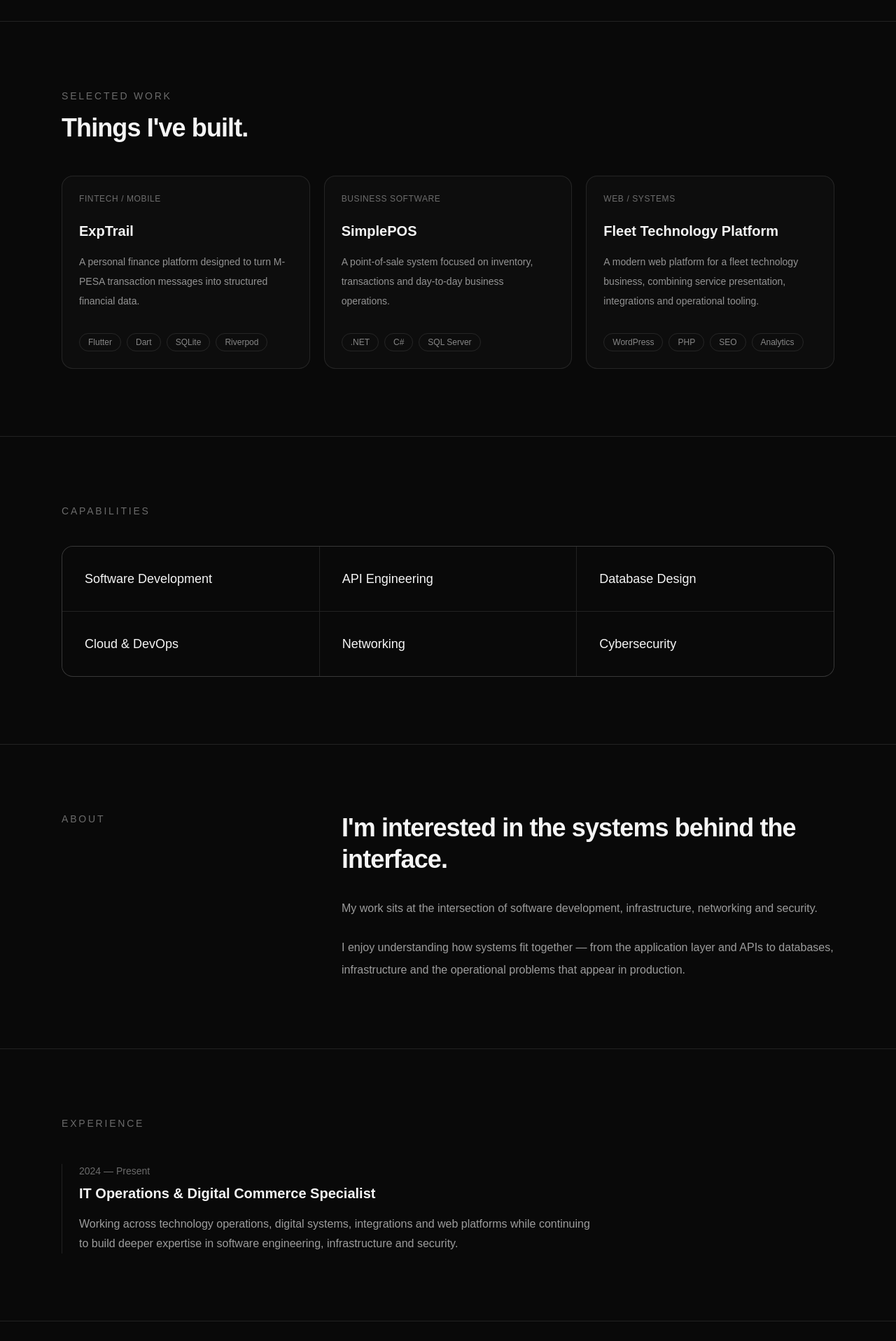
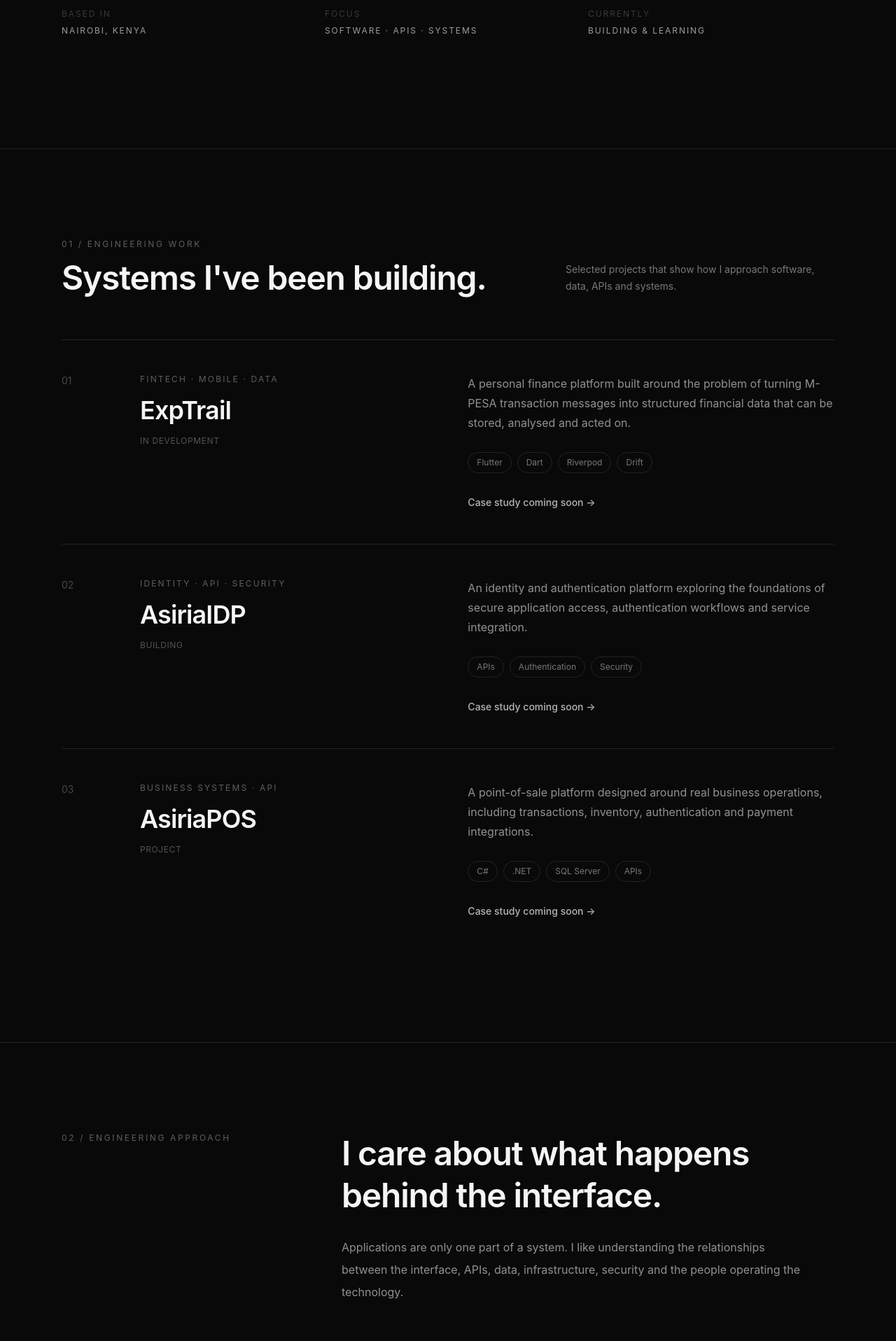
Before and after one commit to Muthaa/philip-portfolio, a Next.js app: page / in a window 1280 px wide. Shown: the part 880-2796 px from the top of the page at 70% size. Built offline with nearby package versions, Linux system fonts and the light colour scheme.

Commit message:
Restructure portfolio around engineering work

```diff
--- a/app/globals.css
+++ b/app/globals.css
@@ -17,7 +17,8 @@ body {
   margin: 0;
   background: var(--background);
   color: var(--foreground);
-  font-family: Arial, Helvetica, sans-serif;
+  font-family: Inter, ui-sans-serif, system-ui, -apple-system, BlinkMacSystemFont,
+    "Segoe UI", sans-serif;
 }
 
 ::selection {
--- a/app/page.tsx
+++ b/app/page.tsx
@@ -1,78 +1,154 @@
-const projects = [
+const engineeringProjects = [
   {
+    number: "01",
     title: "ExpTrail",
-    category: "Fintech / Mobile",
+    category: "FINTECH · MOBILE · DATA",
     description:
-      "A personal finance platform designed to turn M-PESA transaction messages into structured financial data.",
-    technologies: ["Flutter", "Dart", "SQLite", "Riverpod"],
+      "A personal finance platform built around the problem of turning M-PESA transaction messages into structured financial data that can be stored, analysed and acted on.",
+    stack: ["Flutter", "Dart", "Riverpod", "Drift"],
+    status: "In development",
   },
   {
-    title: "SimplePOS",
-    category: "Business Software",
+    number: "02",
+    title: "AsiriaIDP",
+    category: "IDENTITY · API · SECURITY",
     description:
-      "A point-of-sale system focused on inventory, transactions and day-to-day business operations.",
-    technologies: [".NET", "C#", "SQL Server"],
+      "An identity and authentication platform exploring the foundations of secure application access, authentication workflows and service integration.",
+    stack: ["APIs", "Authentication", "Security"],
+    status: "Building",
   },
   {
-    title: "Fleet Technology Platform",
-    category: "Web / Systems",
+    number: "03",
+    title: "AsiriaPOS",
+    category: "BUSINESS SYSTEMS · API",
     description:
-      "A modern web platform for a fleet technology business, combining service presentation, integrations and operational tooling.",
-    technologies: ["WordPress", "PHP", "SEO", "Analytics"],
+      "A point-of-sale platform designed around real business operations, including transactions, inventory, authentication and payment integrations.",
+    stack: ["C#", ".NET", "SQL Server", "APIs"],
+    status: "Project",
+  },
+];
+
+const clientProjects = [
+  {
+    title: "Elite Tech Base",
+    category: "E-COMMERCE",
+  },
+  {
+    title: "Discreet Fleet",
+    category: "FLEET TECHNOLOGY",
+  },
+  {
+    title: "Kira Tech & Tacticals",
+    category: "COMMERCE",
+  },
+  {
+    title: "Smart Ryuga",
+    category: "WEB PLATFORM",
+  },
+  {
+    title: "Chanf Hospital",
+    category: "HEALTHCARE",
+  },
+  {
+    title: "Moderno Global Placements",
+    category: "PROFESSIONAL SERVICES",
   },
 ];
 
 const capabilities = [
-  "Software Development",
-  "API Engineering",
-  "Database Design",
-  "Cloud & DevOps",
-  "Networking",
-  "Cybersecurity",
+  {
+    number: "01",
+    title: "Software",
+    description:
+      "Designing and building applications across web, mobile and backend environments.",
+  },
+  {
+    number: "02",
+    title: "APIs & Integrations",
+    description:
+      "Connecting applications, services and third-party platforms through reliable APIs and integrations.",
+  },
+  {
+    number: "03",
+    title: "Data & Persistence",
+    description:
+      "Working with relational databases, application state and data flows from ingestion to persistence.",
+  },
+  {
+    number: "04",
+    title: "Infrastructure",
+    description:
+      "Understanding the systems beneath applications — hosting, deployment, networking and operations.",
+  },
+  {
+    number: "05",
+    title: "Security",
+    description:
+      "Building with authentication, access control, API security and secure system design in mind.",
+  },
+  {
+    number: "06",
+    title: "Problem Solving",
+    description:
+      "Breaking complex technical problems into smaller systems that can actually be built and maintained.",
+  },
 ];
 
 export default function Home() {
   return (
     <main>
-      {/* Navigation */}
+      {/* NAVIGATION */}
       <header className="border-b border-white/10">
         <nav className="mx-auto flex max-w-6xl items-center justify-between px-6 py-5">
-          <a href="/" className="text-lg font-semibold tracking-tight">
+          <a
+            href="/"
+            className="text-sm font-semibold uppercase tracking-[0.12em]"
+          >
             Philip Kyalo
           </a>
 
-          <div className="hidden gap-8 text-sm text-white/60 md:flex">
+          <div className="hidden items-center gap-8 text-sm text-white/50 md:flex">
             <a href="#work" className="transition hover:text-white">
               Work
             </a>
-            <a href="#about" className="transition hover:text-white">
-              About
+
+            <a href="#approach" className="transition hover:text-white">
+              Approach
             </a>
+
             <a href="#experience" className="transition hover:text-white">
               Experience
             </a>
+
             <a href="#contact" className="transition hover:text-white">
               Contact
             </a>
           </div>
+
+          <a
+            href="#contact"
+            className="rounded-full border border-white/15 px-4 py-2 text-xs font-medium transition hover:border-white/30"
+          >
+            Let&apos;s talk
+          </a>
         </nav>
       </header>
 
-      {/* Hero */}
-      <section className="mx-auto max-w-6xl px-6 pb-32 pt-28 md:pt-40">
-        <div className="max-w-4xl">
-          <p className="mb-6 text-sm font-medium uppercase tracking-[0.2em] text-white/40">
-            Software & Systems Engineer
+      {/* HERO */}
+      <section className="mx-auto max-w-6xl px-6 pb-32 pt-28 md:pb-40 md:pt-40">
+        <div className="max-w-5xl">
+          <p className="mb-7 text-xs font-medium uppercase tracking-[0.25em] text-white/40">
+            Software · Systems · Security
           </p>
 
-          <h1 className="text-5xl font-semibold leading-[1.05] tracking-tight md:text-7xl">
-            I build software, APIs and systems that solve real problems.
+          <h1 className="max-w-4xl text-5xl font-semibold leading-[1.02] tracking-[-0.04em] md:text-7xl lg:text-8xl">
+            I build software and systems that hold up in the real world.
           </h1>
 
-          <p className="mt-8 max-w-2xl text-lg leading-8 text-white/60">
-            I work across software development, backend systems, APIs,
-            databases, infrastructure and security — turning ideas into
-            reliable technology.
+          <p className="mt-8 max-w-2xl text-lg leading-8 text-white/55 md:text-xl">
+            Software & systems engineer working across applications, APIs,
+            databases, infrastructure and security — turning complex technical
+            problems into reliable systems.
           </p>
 
           <div className="mt-10 flex flex-wrap gap-4">
@@ -80,7 +156,7 @@ export default function Home() {
               href="#work"
               className="rounded-full bg-white px-6 py-3 text-sm font-medium text-black transition hover:bg-white/90"
             >
-              View my work
+              View selected work
             </a>
 
             <a
@@ -92,52 +168,96 @@ export default function Home() {
           </div>
         </div>
 
-        <div className="mt-20 flex items-center gap-3 text-sm text-white/40">
-          <span className="h-2 w-2 rounded-full bg-emerald-400" />
-          Based in Nairobi, Kenya
+        <div className="mt-20 grid gap-6 border-t border-white/10 pt-6 text-xs uppercase tracking-[0.16em] text-white/35 md:grid-cols-3">
+          <div>
+            <span className="block text-white/20">Based in</span>
+            <span className="mt-2 block text-white/60">Nairobi, Kenya</span>
+          </div>
+
+          <div>
+            <span className="block text-white/20">Focus</span>
+            <span className="mt-2 block text-white/60">
+              Software · APIs · Systems
+            </span>
+          </div>
+
+          <div>
+            <span className="block text-white/20">Currently</span>
+            <span className="mt-2 block text-white/60">
+              Building & learning
+            </span>
+          </div>
         </div>
       </section>
 
-      {/* Work */}
+      {/* ENGINEERING WORK */}
       <section id="work" className="border-t border-white/10">
-        <div className="mx-auto max-w-6xl px-6 py-24">
-          <div className="mb-12">
-            <p className="text-sm uppercase tracking-[0.2em] text-white/40">
-              Selected work
+        <div className="mx-auto max-w-6xl px-6 py-24 md:py-32">
+          <div className="flex flex-col justify-between gap-6 md:flex-row md:items-end">
+            <div>
+              <p className="text-xs uppercase tracking-[0.22em] text-white/35">
+                01 / Engineering work
               </p>
 
-            <h2 className="mt-4 text-3xl font-semibold tracking-tight md:text-4xl">
-              Things I&apos;ve built.
+              <h2 className="mt-4 text-3xl font-semibold tracking-tight md:text-5xl">
+                Systems I&apos;ve been building.
               </h2>
             </div>
 
-          <div className="grid gap-5 md:grid-cols-3">
-            {projects.map((project) => (
+            <p className="max-w-sm text-sm leading-6 text-white/45">
+              Selected projects that show how I approach software, data,
+              APIs and systems.
+            </p>
+          </div>
+
+          <div className="mt-16">
+            {engineeringProjects.map((project) => (
               <article
                 key={project.title}
-                className="group rounded-2xl border border-white/10 bg-white/[0.02] p-6 transition hover:-translate-y-1 hover:border-white/20"
+                className="group border-t border-white/10 py-10 md:py-12"
               >
-                <p className="text-xs uppercase tracking-wider text-white/40">
+                <div className="grid gap-8 md:grid-cols-[80px_1fr_1.2fr] md:items-start">
+                  <span className="text-sm text-white/25">
+                    {project.number}
+                  </span>
+
+                  <div>
+                    <p className="text-xs uppercase tracking-[0.18em] text-white/35">
                       {project.category}
                     </p>
 
-                <h3 className="mt-6 text-xl font-semibold">
+                    <h3 className="mt-4 text-3xl font-semibold tracking-tight md:text-4xl">
                       {project.title}
                     </h3>
 
-                <p className="mt-4 text-sm leading-7 text-white/55">
+                    <p className="mt-4 text-xs uppercase tracking-wider text-white/30">
+                      {project.status}
+                    </p>
+                  </div>
+
+                  <div>
+                    <p className="max-w-xl text-base leading-7 text-white/55">
                       {project.description}
                     </p>
 
-                <div className="mt-8 flex flex-wrap gap-2">
-                  {project.technologies.map((technology) => (
+                    <div className="mt-7 flex flex-wrap gap-2">
+                      {project.stack.map((technology) => (
                         <span
                           key={technology}
-                      className="rounded-full border border-white/10 px-3 py-1 text-xs text-white/50"
+                          className="rounded-full border border-white/10 px-3 py-1.5 text-xs text-white/45"
                         >
                           {technology}
                         </span>
                       ))}
+                    </div>
+
+                    <button
+                      className="mt-8 text-sm font-medium text-white/70 transition hover:text-white"
+                      type="button"
+                    >
+                      Case study coming soon →
+                    </button>
+                  </div>
                 </div>
               </article>
             ))}
@@ -145,107 +265,249 @@ export default function Home() {
         </div>
       </section>
 
-      {/* Capabilities */}
-      <section className="border-t border-white/10">
-        <div className="mx-auto max-w-6xl px-6 py-24">
-          <p className="text-sm uppercase tracking-[0.2em] text-white/40">
-            Capabilities
+      {/* APPROACH */}
+      <section id="approach" className="border-t border-white/10">
+        <div className="mx-auto max-w-6xl px-6 py-24 md:py-32">
+          <div className="grid gap-12 md:grid-cols-[1fr_2fr]">
+            <div>
+              <p className="text-xs uppercase tracking-[0.22em] text-white/35">
+                02 / Engineering approach
+              </p>
+            </div>
+
+            <div>
+              <h2 className="max-w-3xl text-3xl font-semibold leading-tight tracking-tight md:text-5xl">
+                I care about what happens behind the interface.
+              </h2>
+
+              <p className="mt-7 max-w-2xl text-base leading-8 text-white/55">
+                Applications are only one part of a system. I like
+                understanding the relationships between the interface, APIs,
+                data, infrastructure, security and the people operating the
+                technology.
               </p>
 
-          <div className="mt-10 grid gap-px overflow-hidden rounded-2xl border border-white/10 bg-white/10 sm:grid-cols-2 lg:grid-cols-3">
+              <div className="mt-14 grid gap-px overflow-hidden rounded-2xl border border-white/10 bg-white/10 sm:grid-cols-2 lg:grid-cols-3">
                 {capabilities.map((capability) => (
                   <div
-                key={capability}
-                className="bg-[#090909] p-8 text-lg font-medium"
+                    key={capability.number}
+                    className="bg-[#090909] p-7"
                   >
-                {capability}
+                    <span className="text-xs text-white/25">
+                      {capability.number}
+                    </span>
+
+                    <h3 className="mt-8 text-lg font-medium">
+                      {capability.title}
+                    </h3>
+
+                    <p className="mt-3 text-sm leading-6 text-white/45">
+                      {capability.description}
+                    </p>
+                  </div>
+                ))}
+              </div>
+            </div>
+          </div>
+        </div>
+      </section>
+
+      {/* CLIENT WORK */}
+      <section className="border-t border-white/10">
+        <div className="mx-auto max-w-6xl px-6 py-24 md:py-32">
+          <div className="flex flex-col justify-between gap-6 md:flex-row md:items-end">
+            <div>
+              <p className="text-xs uppercase tracking-[0.22em] text-white/35">
+                03 / Selected client work
+              </p>
+
+              <h2 className="mt-4 text-3xl font-semibold tracking-tight md:text-5xl">
+                Technology in the real world.
+              </h2>
+            </div>
+
+            <p className="max-w-sm text-sm leading-6 text-white/45">
+              Websites and digital platforms designed and built for
+              organisations across different industries.
+            </p>
+          </div>
+
+          <div className="mt-14 grid border-l border-t border-white/10 sm:grid-cols-2 lg:grid-cols-3">
+            {clientProjects.map((project) => (
+              <div
+                key={project.title}
+                className="border-b border-r border-white/10 p-7 transition hover:bg-white/[0.02]"
+              >
+                <p className="text-xs uppercase tracking-[0.18em] text-white/30">
+                  {project.category}
+                </p>
+
+                <h3 className="mt-10 text-lg font-medium">
+                  {project.title}
+                </h3>
+
+                <span className="mt-6 block text-sm text-white/30">
+                  View project →
+                </span>
               </div>
             ))}
           </div>
         </div>
       </section>
 
-      {/* About */}
-      <section id="about" className="border-t border-white/10">
-        <div className="mx-auto max-w-6xl px-6 py-24">
+      {/* EXPERIENCE */}
+      <section id="experience" className="border-t border-white/10">
+        <div className="mx-auto max-w-6xl px-6 py-24 md:py-32">
           <div className="grid gap-12 md:grid-cols-[1fr_2fr]">
-            <p className="text-sm uppercase tracking-[0.2em] text-white/40">
-              About
+            <p className="text-xs uppercase tracking-[0.22em] text-white/35">
+              04 / Experience
             </p>
 
-            <div>
-              <h2 className="text-3xl font-semibold leading-tight tracking-tight md:text-4xl">
-                I&apos;m interested in the systems behind the interface.
-              </h2>
+            <div className="border-l border-white/10 pl-6 md:pl-8">
+              <div className="flex flex-col justify-between gap-2 md:flex-row">
+                <h3 className="text-xl font-semibold">
+                  IT Operations & Digital Commerce Specialist
+                </h3>
 
-              <div className="mt-8 space-y-6 text-base leading-8 text-white/60">
-                <p>
-                  My work sits at the intersection of software development,
-                  infrastructure, networking and security.
+                <span className="text-sm text-white/35">
+                  2024 — Present
+                </span>
+              </div>
+
+              <p className="mt-6 max-w-2xl text-base leading-8 text-white/55">
+                Working across technology operations, digital systems,
+                integrations and web platforms while developing deeper
+                expertise across software engineering, infrastructure,
+                networking and security.
               </p>
 
-                <p>
-                  I enjoy understanding how systems fit together — from the
-                  application layer and APIs to databases, infrastructure and
-                  the operational problems that appear in production.
-                </p>
+              <div className="mt-8 flex flex-wrap gap-2">
+                {[
+                  "Systems",
+                  "Digital Commerce",
+                  "Integrations",
+                  "Web Platforms",
+                  "Operations",
+                ].map((item) => (
+                  <span
+                    key={item}
+                    className="rounded-full border border-white/10 px-3 py-1.5 text-xs text-white/40"
+                  >
+                    {item}
+                  </span>
+                ))}
               </div>
             </div>
           </div>
         </div>
       </section>
 
-      {/* Experience */}
-      <section id="experience" className="border-t border-white/10">
-        <div className="mx-auto max-w-6xl px-6 py-24">
-          <p className="text-sm uppercase tracking-[0.2em] text-white/40">
-            Experience
+      {/* ABOUT */}
+      <section className="border-t border-white/10">
+        <div className="mx-auto max-w-6xl px-6 py-24 md:py-32">
+          <div className="grid gap-12 md:grid-cols-[1fr_2fr]">
+            <p className="text-xs uppercase tracking-[0.22em] text-white/35">
+              05 / About
             </p>
 
-          <div className="mt-12 max-w-3xl">
-            <div className="border-l border-white/10 pl-6">
-              <p className="text-sm text-white/40">2024 — Present</p>
+            <div>
+              <h2 className="max-w-3xl text-3xl font-semibold leading-tight tracking-tight md:text-5xl">
+                A builder who likes understanding the whole system.
+              </h2>
 
-              <h3 className="mt-2 text-xl font-semibold">
-                IT Operations & Digital Commerce Specialist
-              </h3>
+              <div className="mt-8 max-w-2xl space-y-6 text-base leading-8 text-white/55">
+                <p>
+                  My background sits across software development, IT
+                  operations, digital commerce, networking and security.
+                </p>
 
-              <p className="mt-4 leading-7 text-white/60">
-                Working across technology operations, digital systems,
-                integrations and web platforms while continuing to build
-                deeper expertise in software engineering, infrastructure and
-                security.
+                <p>
+                  I&apos;ve worked on everything from business applications
+                  and APIs to e-commerce platforms and production websites.
+                  That breadth has made me particularly interested in the
+                  connections between software and the infrastructure it
+                  depends on.
                 </p>
+
+                <p>
+                  I&apos;m continuing to deepen that foundation through
+                  software engineering, cloud, networking and cybersecurity.
+                </p>
+              </div>
+
+              <div className="mt-10 flex flex-wrap gap-5 text-sm">
+                <a
+                  href="https://github.com/Muthaa"
+                  target="_blank"
+                  rel="noreferrer"
+                  className="text-white/60 underline underline-offset-4 transition hover:text-white"
+                >
+                  GitHub ↗
+                </a>
+
+                <a
+                  href="https://www.linkedin.com/in/philip-muthangya/"
+                  target="_blank"
+                  rel="noreferrer"
+                  className="text-white/60 underline underline-offset-4 transition hover:text-white"
+                >
+                  LinkedIn ↗
+                </a>
+              </div>
             </div>
           </div>
         </div>
       </section>
 
-      {/* Contact */}
+      {/* CONTACT */}
       <section id="contact" className="border-t border-white/10">
-        <div className="mx-auto max-w-6xl px-6 py-32">
-          <p className="text-sm uppercase tracking-[0.2em] text-white/40">
-            Contact
+        <div className="mx-auto max-w-6xl px-6 py-32 md:py-40">
+          <p className="text-xs uppercase tracking-[0.22em] text-white/35">
+            06 / Contact
           </p>
 
-          <h2 className="mt-6 max-w-3xl text-4xl font-semibold leading-tight tracking-tight md:text-6xl">
-            Have a problem worth solving?
+          <h2 className="mt-6 max-w-4xl text-4xl font-semibold leading-tight tracking-tight md:text-6xl">
+            Have a difficult technical problem?
           </h2>
+
+          <p className="mt-6 max-w-xl text-base leading-7 text-white/50">
+            I&apos;m open to software engineering, systems, cloud,
+            infrastructure and technology opportunities.
+          </p>
 
           <a
             href="mailto:philipmuthangya@gmail.com"
-            className="mt-10 inline-block text-lg text-white/60 underline underline-offset-8 transition hover:text-white"
+            className="mt-10 inline-block text-lg text-white underline underline-offset-8 transition hover:text-white/70"
           >
-            Let&apos;s talk →
+            philipmuthangya@gmail.com →
           </a>
         </div>
       </section>
 
-      {/* Footer */}
+      {/* FOOTER */}
       <footer className="border-t border-white/10">
-        <div className="mx-auto flex max-w-6xl flex-col gap-4 px-6 py-8 text-sm text-white/40 md:flex-row md:items-center md:justify-between">
+        <div className="mx-auto flex max-w-6xl flex-col gap-4 px-6 py-8 text-xs uppercase tracking-[0.12em] text-white/30 md:flex-row md:items-center md:justify-between">
           <p>© {new Date().getFullYear()} Philip Kyalo</p>
-          <p>Software · Systems · Security</p>
+
+          <div className="flex gap-5">
+            <a
+              href="https://github.com/Muthaa"
+              target="_blank"
+              rel="noreferrer"
+              className="transition hover:text-white"
+            >
+              GitHub
+            </a>
+
+            <a
+              href="https://www.linkedin.com/in/philip-muthangya/"
+              target="_blank"
+              rel="noreferrer"
+              className="transition hover:text-white"
+            >
+              LinkedIn
+            </a>
+          </div>
         </div>
       </footer>
     </main>
```
Lines whose indentation alone changed are shown as unchanged.
